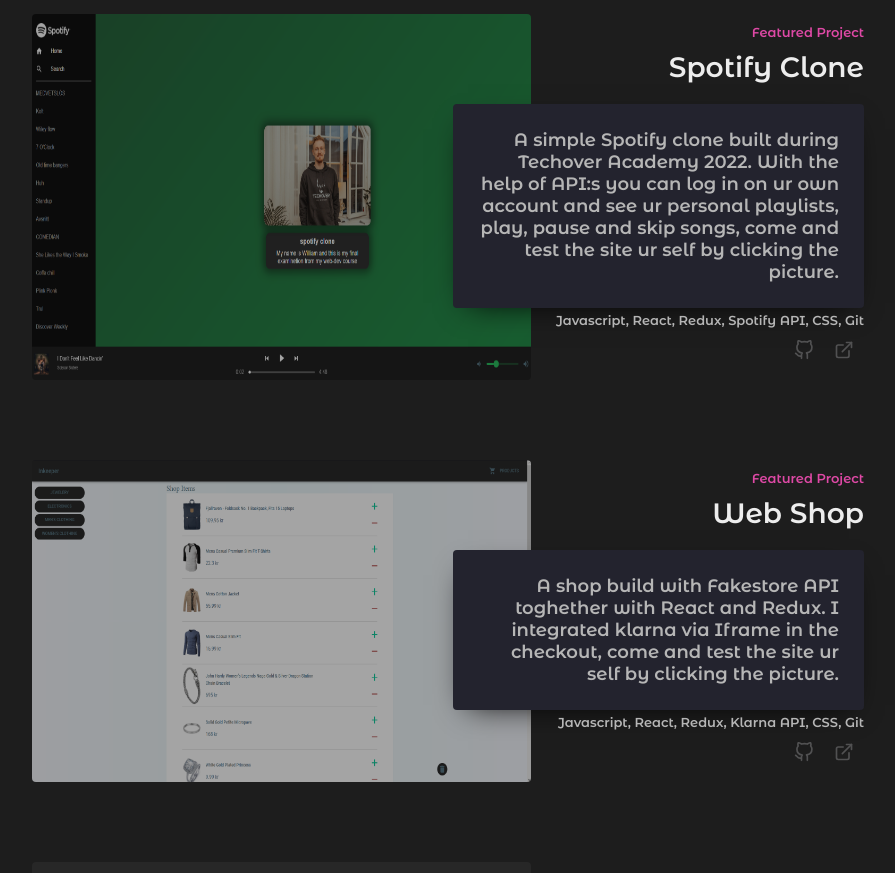
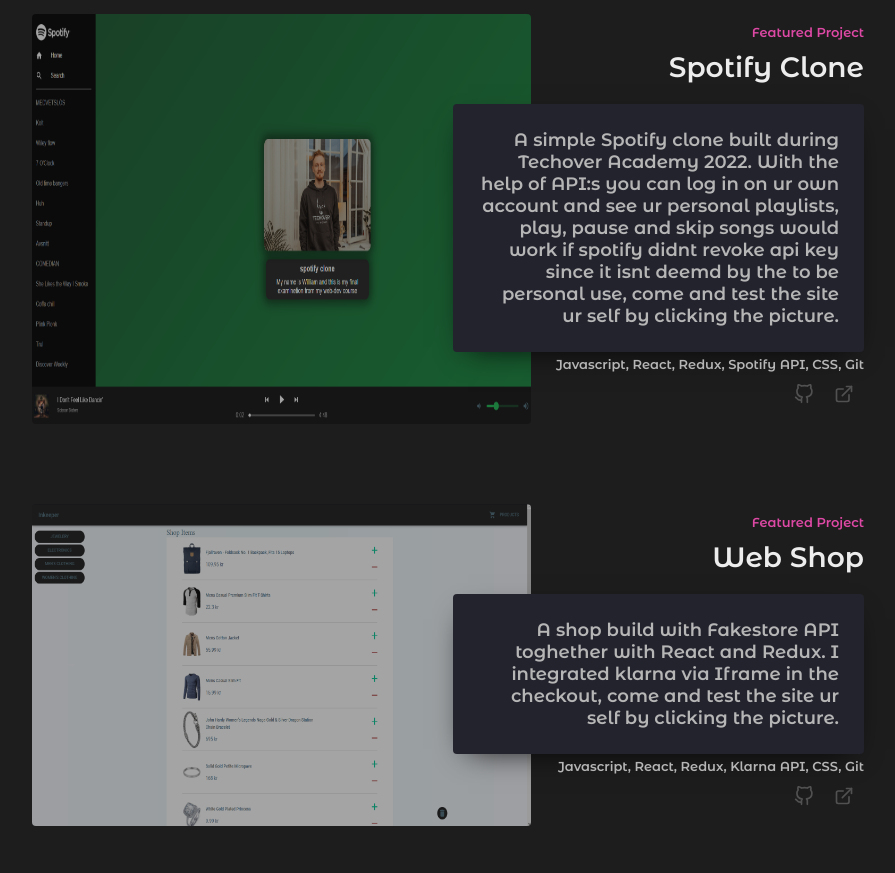
Before and after one commit to WilliamGranath/portfolio-site, a React (Create React App) app: page / in a window 1280 px wide. Shown: the part 2240-3113 px from the top of the page, without its empty margins (192-1087 px from the left). Built offline with nearby package versions, Linux system fonts and the light colour scheme.

Commit message:
Update projects.js

```diff
--- a/src/components/screens/projects/projects.js
+++ b/src/components/screens/projects/projects.js
@@ -6,7 +6,7 @@
     title: "Spotify Clone",
     projectDesc: `A simple Spotify clone built during Techover Academy 2022.
                   With the help of API:s you can log in on ur own account and
-                  see ur personal playlists, play, pause and skip songs, come and test the site ur self by clicking the picture.`,
+                  see ur personal playlists, play, pause and skip songs would work if spotify didnt revoke api key since it isnt deemd by the to be personal use, come and test the site ur self by clicking the picture.`,
     techList: "Javascript, React, Redux, Spotify API, CSS, Git",
     image: "./Spotify.png",
     GitLink: "https://github.com/WilliamGranath/Spotify-clone",
```
